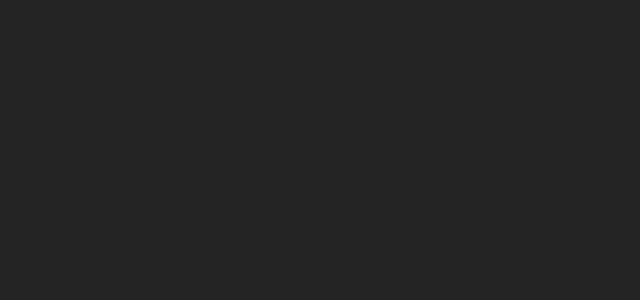
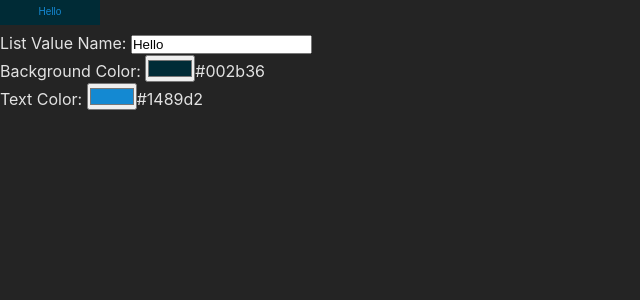
Before and after one commit to StevanFreeborn/ListValueImageGenerator, a React (Vite) app: page / in a window 1280 px wide. Shown: the top 300 px of the page, without its empty margins (0-640 px from the left). Built offline with nearby package versions, Linux system fonts and the light colour scheme; the HTML template or start-up script is replaced by a standard one.

Commit message:
feat: begin wiring up form elements to settings used for canvas

```diff
--- a/src/App.tsx
+++ b/src/App.tsx
@@ -1,3 +1,102 @@
+import { useEffect, useRef, useState } from 'react';
+
 export default function App() {
-  return <></>;
+  const [listValue, setListValue] =
+    useState<string>('Hello');
+  const [textColor, setTextColor] =
+    useState<string>('#1489d2');
+  const [backgroundColor, setBackgroundColor] =
+    useState<string>('#002b36');
+
+  const canvasRef = useRef<HTMLCanvasElement>(null);
+
+  useEffect(() => {
+    const context = canvasRef.current?.getContext('2d');
+
+    if (context === null || context === undefined) {
+      return;
+    }
+
+    context.clearRect(
+      0,
+      0,
+      context.canvas.width,
+      context.canvas.width
+    );
+
+    const width = 100;
+    const height = 25;
+
+    context.canvas.style.width = `${width}px`;
+    context.canvas.style.height = `${height}px`;
+    const scale = window.devicePixelRatio;
+
+    context.canvas.height = Math.floor(height * scale);
+    context.canvas.width = Math.floor(width * scale);
+
+    context.fillStyle = `${backgroundColor}`;
+    context.fillRect(
+      0,
+      0,
+      context.canvas.width,
+      context.canvas.height
+    );
+
+    context.font = `$12px Arial`;
+    context.fillStyle = `${textColor}`;
+
+    context.textAlign = 'center';
+    context.textBaseline = 'middle';
+
+    context.fillText(
+      listValue,
+      context.canvas.width / 2,
+      context.canvas.height / 2
+    );
+  }, [listValue, backgroundColor, textColor]);
+
+  return (
+    <div>
+      <header></header>
+      <main>
+        <div>
+          <canvas
+            style={{ width: '100%', height: '100%' }}
+            ref={canvasRef}
+          ></canvas>
+        </div>
+        <div>
+          <div>
+            <label>List Value Name: </label>
+            <input
+              defaultValue={listValue}
+              type="text"
+              onChange={e => setListValue(e.target.value)}
+            ></input>
+          </div>
+          <div>
+            <label>Background Color: </label>
+            <input
+              value={backgroundColor}
+              type="color"
+              onChange={e =>
+                setBackgroundColor(e.target.value)
+              }
+            ></input>
+            <span>{backgroundColor}</span>
+          </div>
+          <div>
+            <label>Text Color: </label>
+            <input
+              value={textColor}
+              type="color"
+              onChange={e => setTextColor(e.target.value)}
+            ></input>
+            <span>{textColor}</span>
+          </div>
+        </div>
+      </main>
+      <footer></footer>
+    </div>
+  );
 }
```
